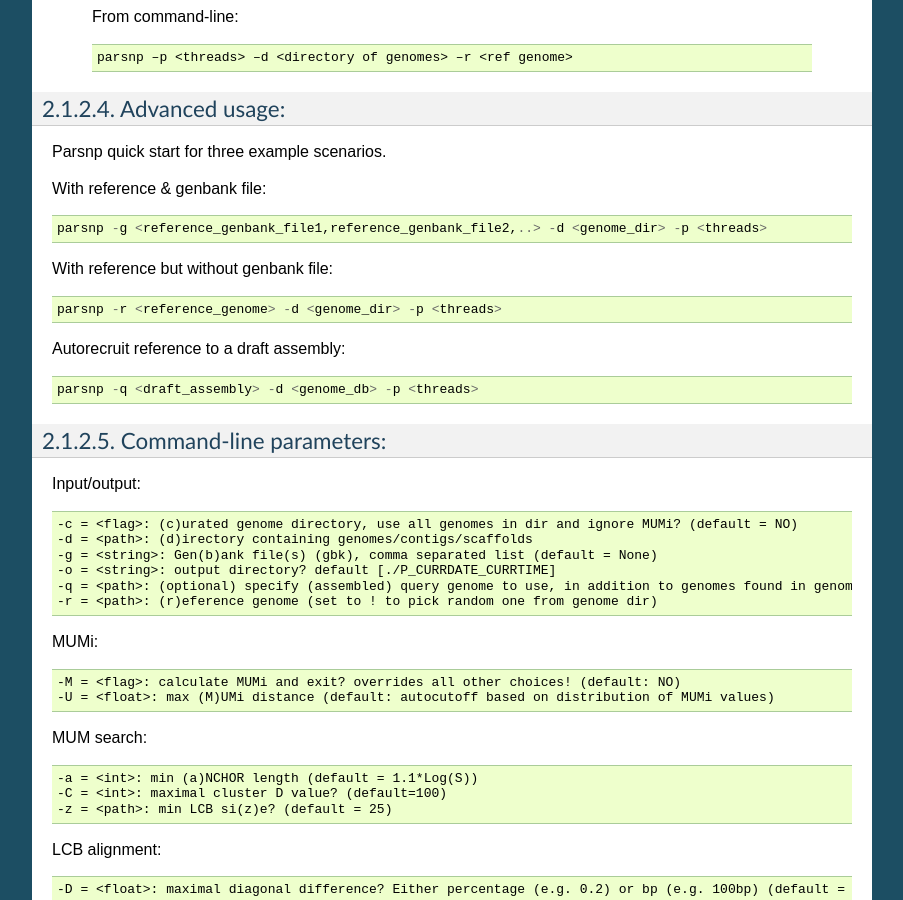
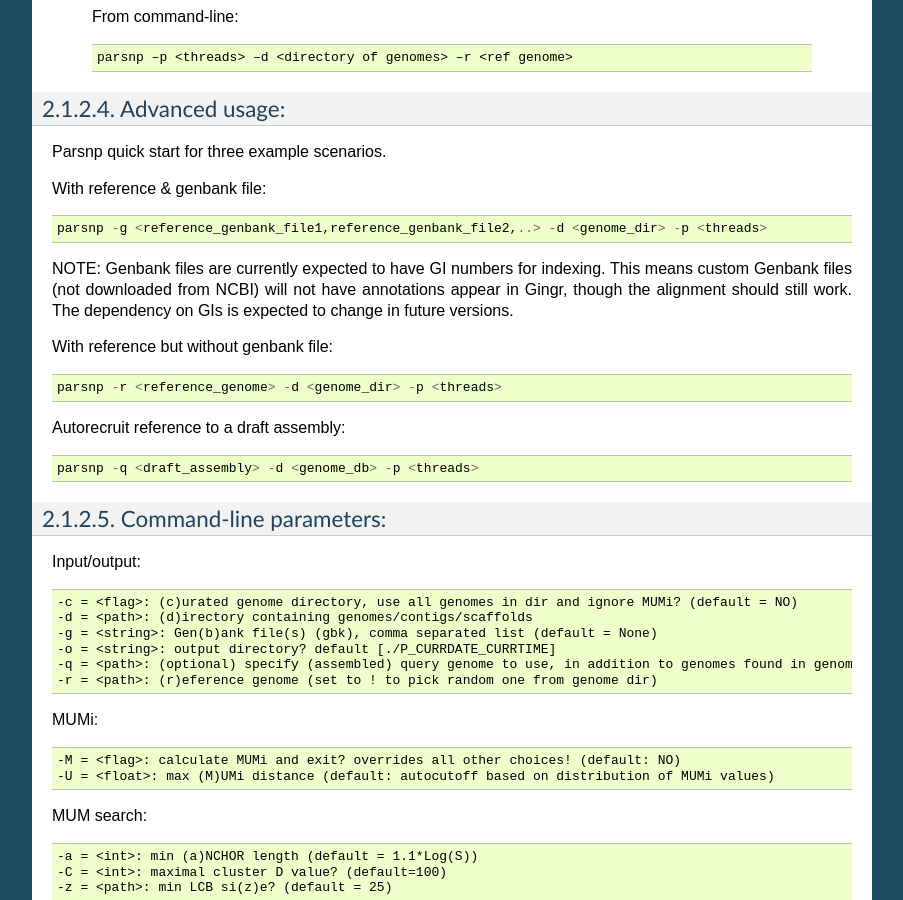
Before and after one commit to marbl/harvest, a Sphinx documentation site: the page built from docs/content/parsnp/quickstart.rst, in a window 1280 px wide and 900 px high, scrolled down 879 px. Shown: the whole window, without its empty margins (198-1101 px from the left). Built offline with Sphinx 7.4.7, drawn with Linux system fonts in a browser that asks for light colours; pages that are not in the unit, such as notebooks, are missing from menus.

Commit message:
Update quickstart.rst

```diff
--- a/docs/content/parsnp/quickstart.rst
+++ b/docs/content/parsnp/quickstart.rst
@@ -49,6 +49,8 @@ Parsnp quick start for three example scenarios.
 With reference & genbank file::
 
    parsnp -g <reference_genbank_file1,reference_genbank_file2,..> -d <genome_dir> -p <threads>
+
+NOTE: Genbank files are currently expected to have GI numbers for indexing. This means custom Genbank files (not downloaded from NCBI) will not have annotations appear in Gingr, though the alignment should still work. The dependency on GIs is expected to change in future versions.
 
 With reference but without genbank file::
 
```
